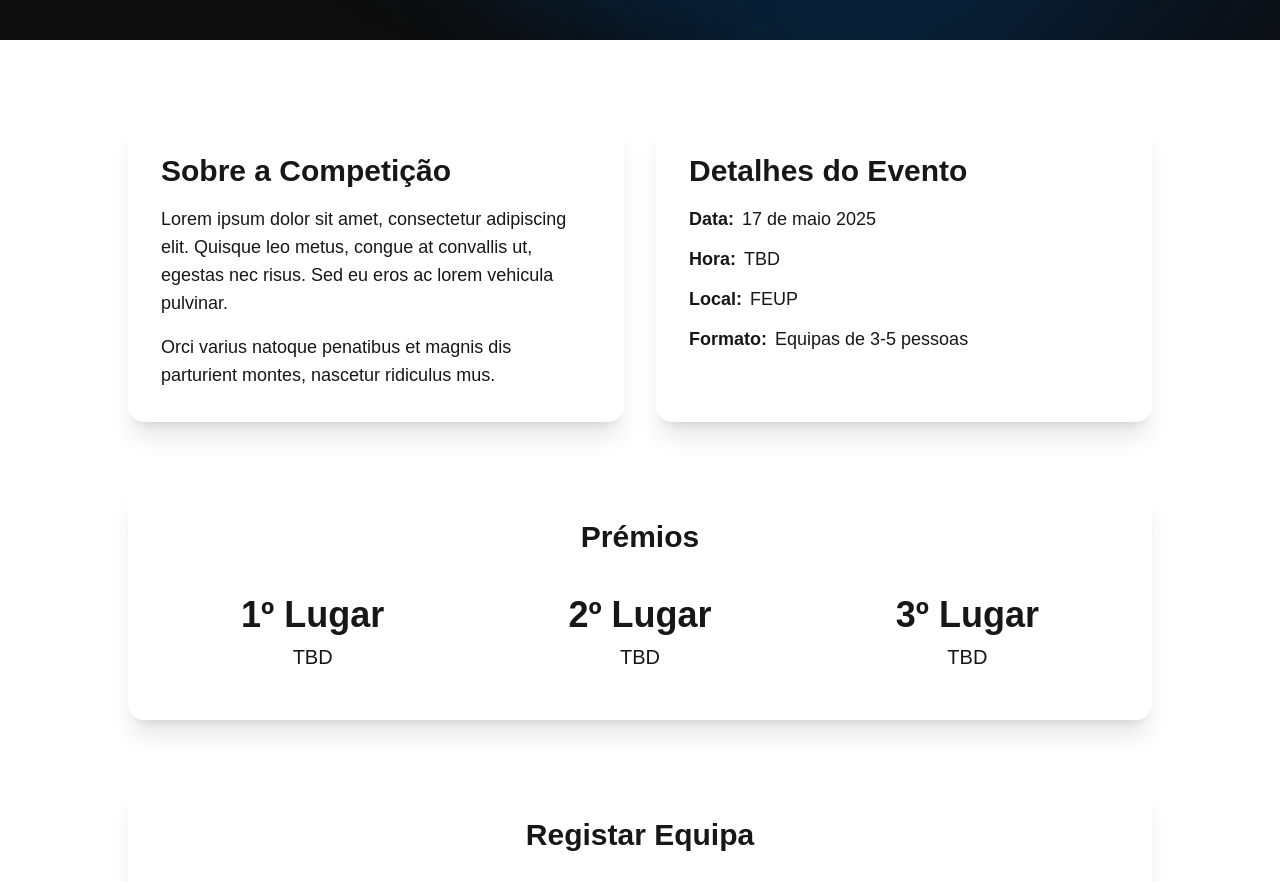
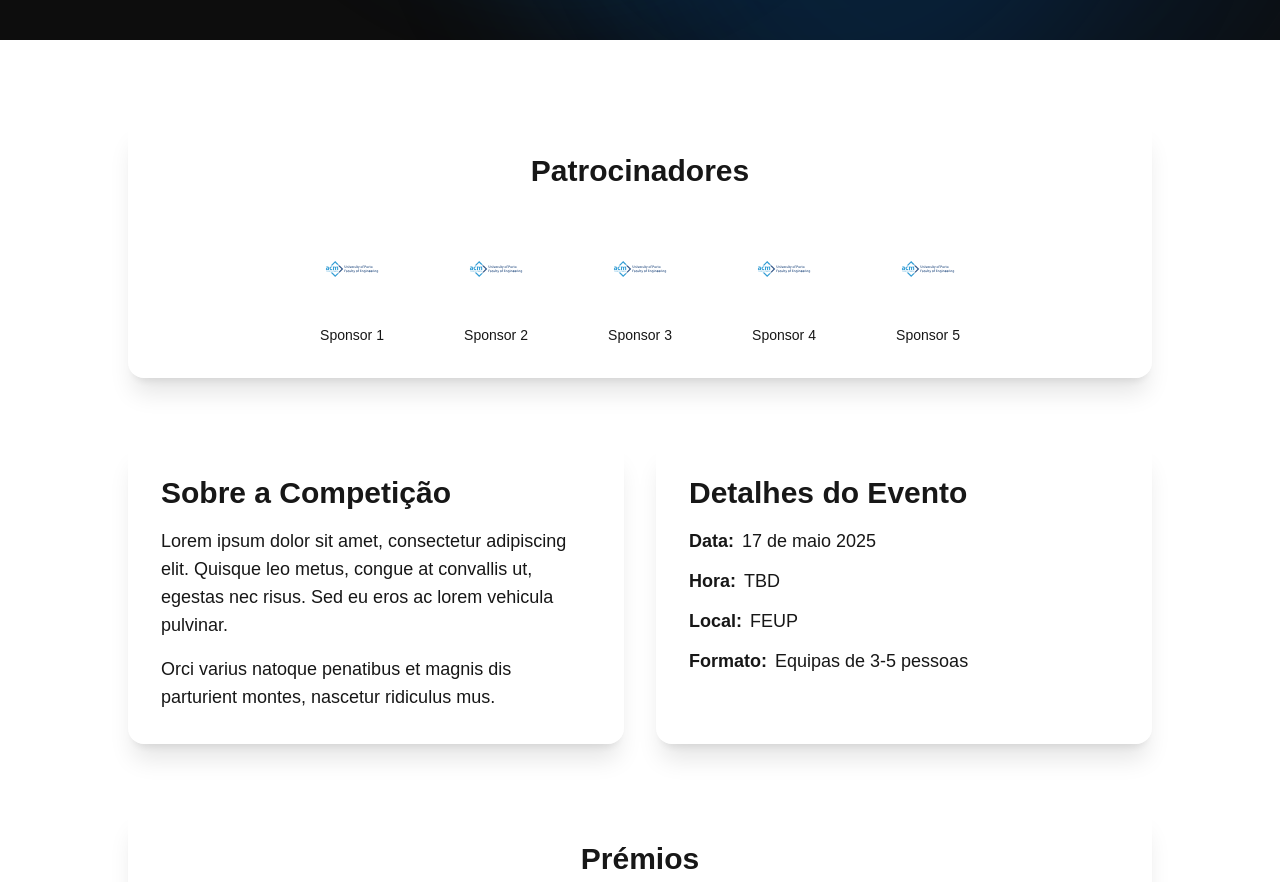
Before and after one commit to acmfeup/CTF-Website, a Next.js app: page / in a window 1280 px wide. Shown: the part 760-1642 px from the top of the page. Built offline with nearby package versions, Linux system fonts and the light colour scheme.

Commit message:
feat: added sponsors section

```diff
--- a/src/app/page.tsx
+++ b/src/app/page.tsx
@@ -55,6 +55,31 @@ export default function Home() {
         className="min-h-screen w-full py-20 px-6"
       >
         <div className="max-w-5xl mx-auto">
+          {/* Sponsors Section */}
+          <div className="backdrop-blur-lg bg-white/10 dark:bg-black/20 rounded-2xl p-8 shadow-xl border border-white/20 mb-16">
+            <h2 className="text-3xl font-bold mb-8 text-center">
+              Patrocinadores
+            </h2>
+            <div className="flex flex-wrap justify-center gap-8 md:gap-12">
+              {[...Array(5)].map((_, index) => (
+                <div key={index} className="flex flex-col items-center">
+                  <div className="bg-white/20 dark:bg-black/30 backdrop-blur-sm rounded-full p-4 w-24 h-24 flex items-center justify-center mb-2">
+                    <Image
+                      src="/acm-logo.svg"
+                      alt={`Sponsor ${index + 1}`}
+                      width={60}
+                      height={60}
+                      className="opacity-80"
+                    />
+                  </div>
+                  <span className="text-sm font-medium">
+                    Sponsor {index + 1}
+                  </span>
+                </div>
+              ))}
+            </div>
+          </div>
+
           <div className="grid grid-cols-1 md:grid-cols-2 gap-8 mb-16">
             {/* Description */}
             <div className="backdrop-blur-lg bg-white/10 dark:bg-black/20 rounded-2xl p-8 shadow-xl border border-white/20">
```
